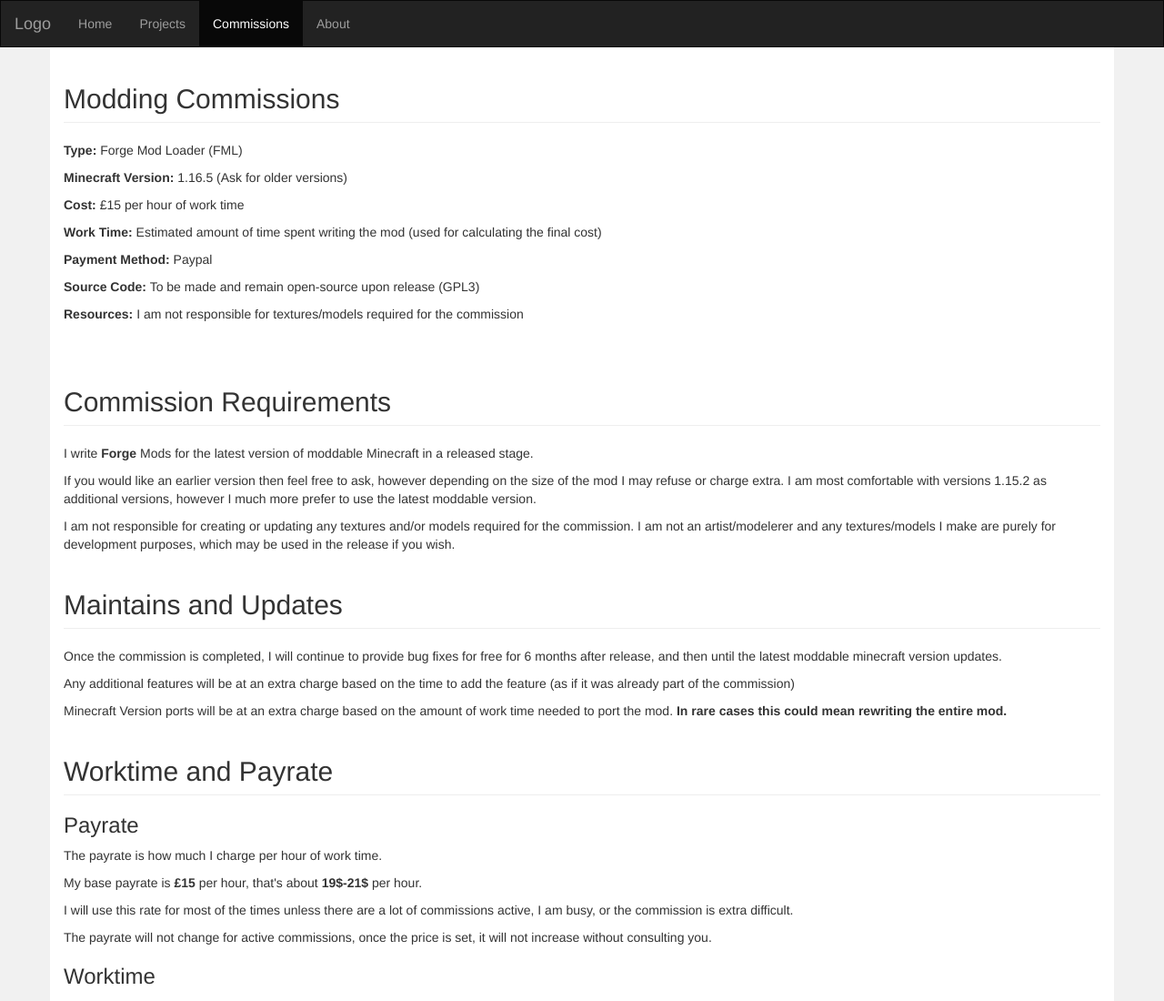
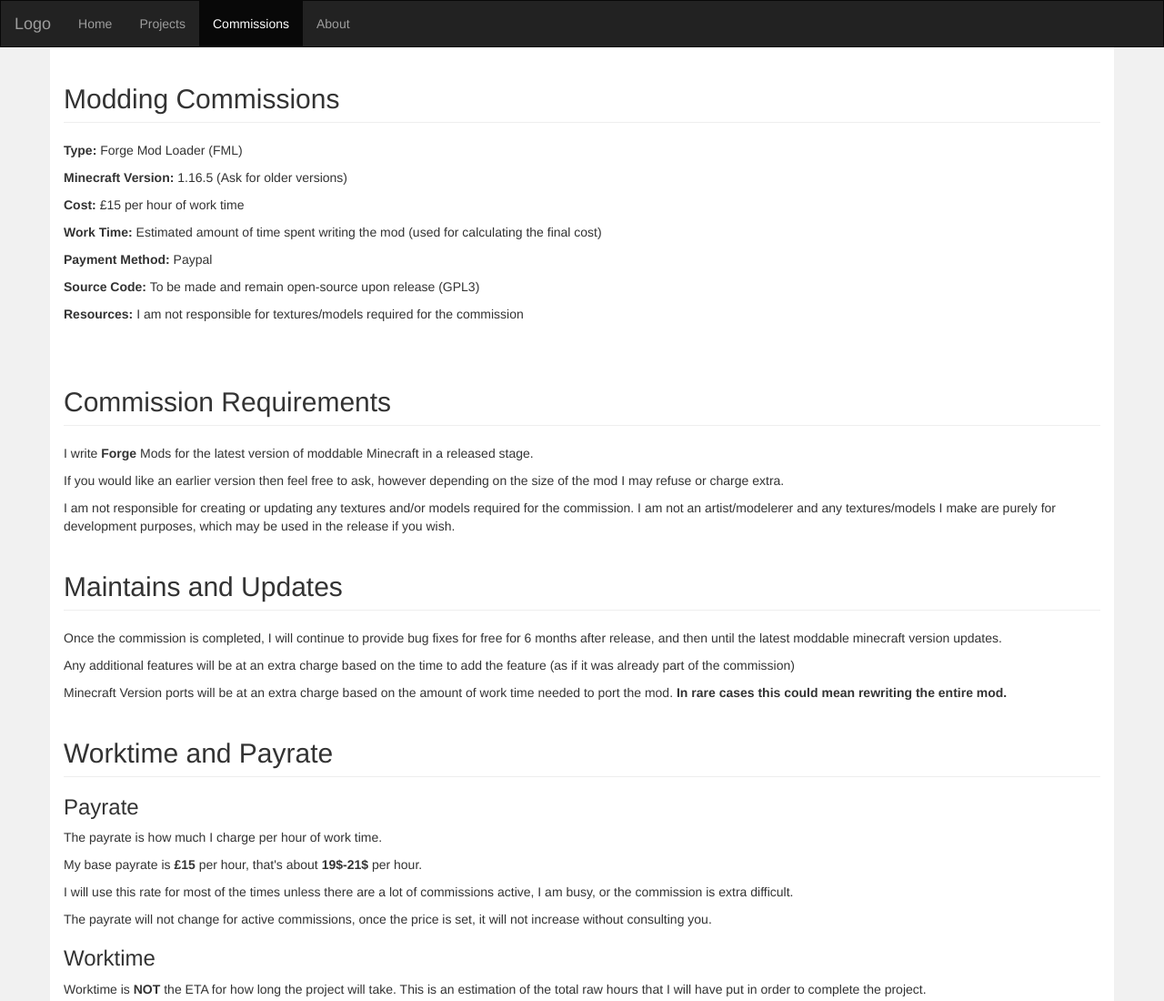
Before and after one commit to Quarris/quarris.github.io, a plain HTML site: page commissions.html in a window 1280 px wide. Shown: the top 1100 px of the page at 91% size. Drawn offline with nearby package versions, Linux system fonts and the light colour scheme.

Commit message:
Update commissions page

```diff
--- a/commissions.html
+++ b/commissions.html
@@ -58,8 +58,6 @@
         <p>I write <b>Forge</b> Mods for the latest version of moddable Minecraft in a released stage.</p>
         <p>If you would like an earlier version then feel free to ask, however depending on the size of the mod I may
             refuse or charge extra.
-            I am most comfortable with versions 1.15.2 as additional versions, however I much more prefer to use the
-            latest moddable version.</p>
         <p>I am not responsible for creating or updating any textures and/or models required for the commission. I am not an artist/modelerer and any textures/models I make are purely for development purposes, which may be used in the release if you wish.</p>
         <!--
         <p>I create mods using QLib. It is a library mod I am developing for 1.15.2+ which allows me to write mods easier. Exclusion of QLib will come at an extra cost of &#163;30
```
